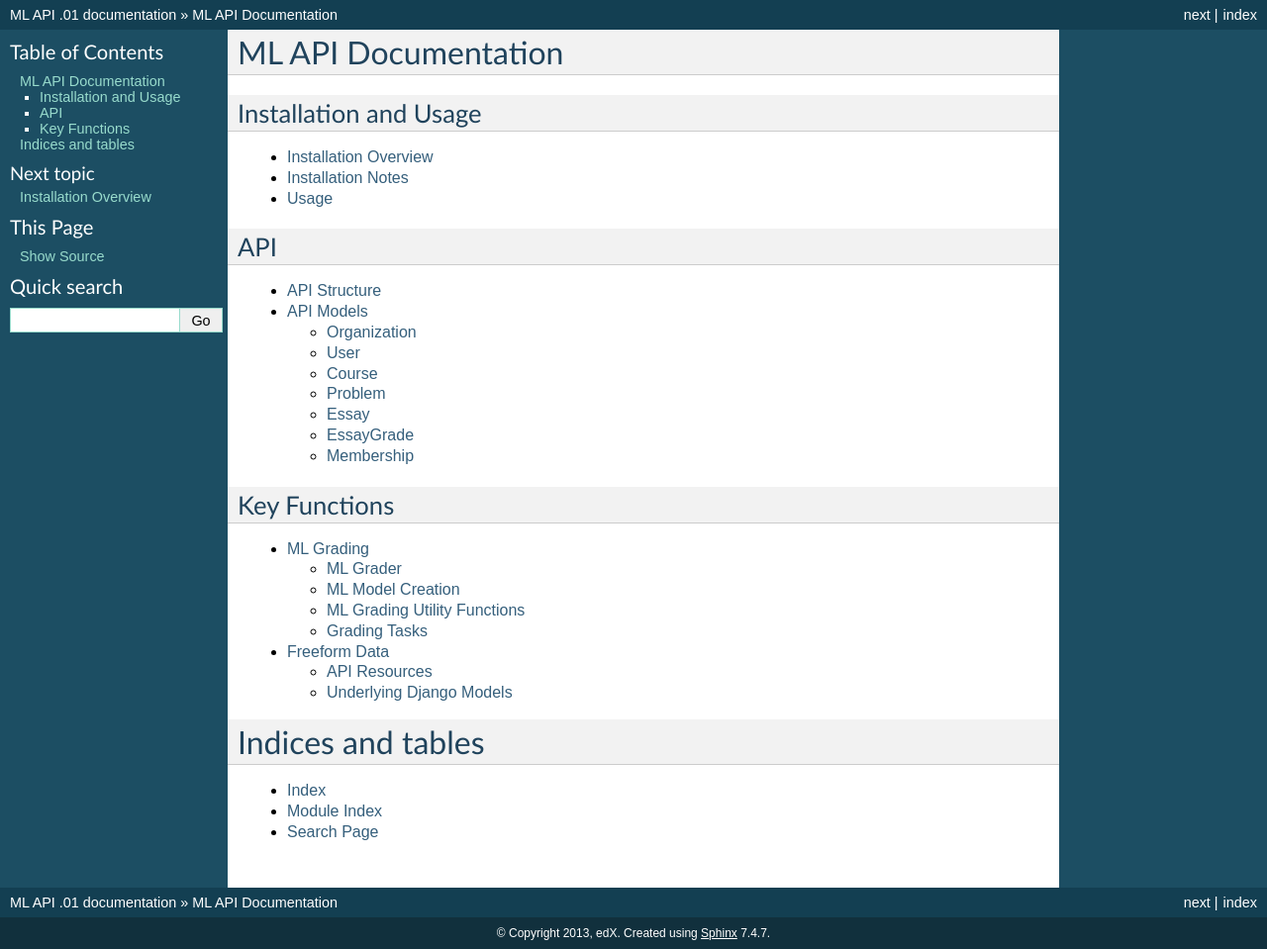
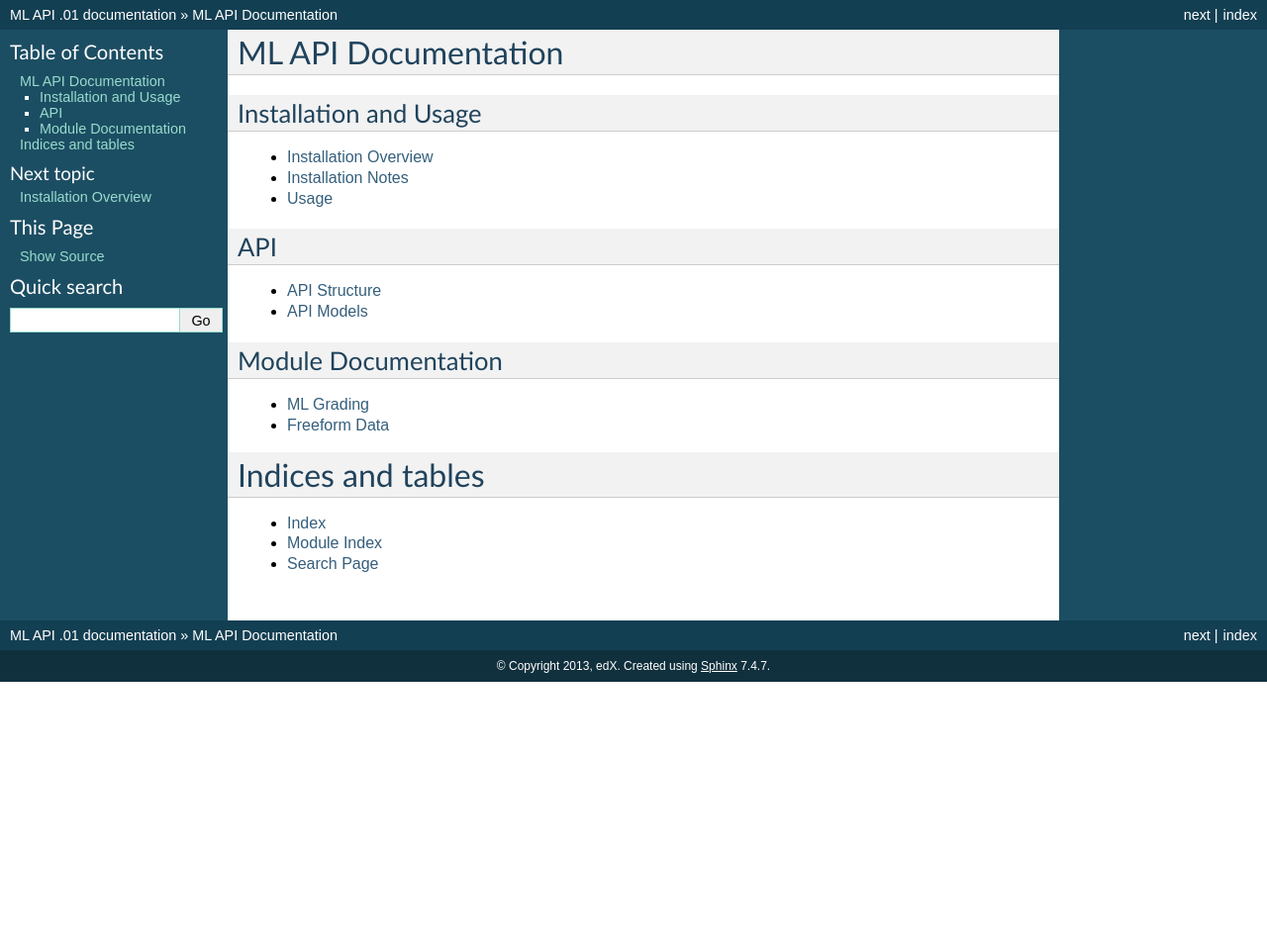
Before and after one commit to vdt/ml-service-api, a Sphinx documentation site: the page built from docs/index.rst, in a window 1280 px wide. Shown: the whole page at 99% size. Built offline with Sphinx 7.4.7, drawn with Linux system fonts in a browser that asks for light colours; formulas are drawn with MathJax 3; after the commit the page ends 900 px from its top, so only the background shows below that.

Commit message:
Add docs for API models and modules

```diff
--- a/docs/freeform_data.rst
+++ b/docs/freeform_data.rst
@@ -4,10 +4,10 @@
 
 API Resources
 -----------------------------
-.. :automodule:: freeform_data.api
+.. automodule:: freeform_data.api
     :members:
 
 Underlying Django Models
 ------------------------------
-.. :automodule:: freeform_data.models
+.. automodule:: freeform_data.models
     :members:
--- a/docs/index.rst
+++ b/docs/index.rst
@@ -18,15 +18,15 @@
 API
 ---------------------------------
 .. toctree::
-   :maxdepth: 2
+   :maxdepth: 1
 
    api/api_structure
    api/api_models
 
-Key Functions
+Module Documentation
 ---------------------------------
 .. toctree::
-   :maxdepth: 2
+   :maxdepth: 1
 
    ml_grading
    freeform_data
```
Also changed, not shown: other parts of docs/index.rst (+1 -1 lines).
